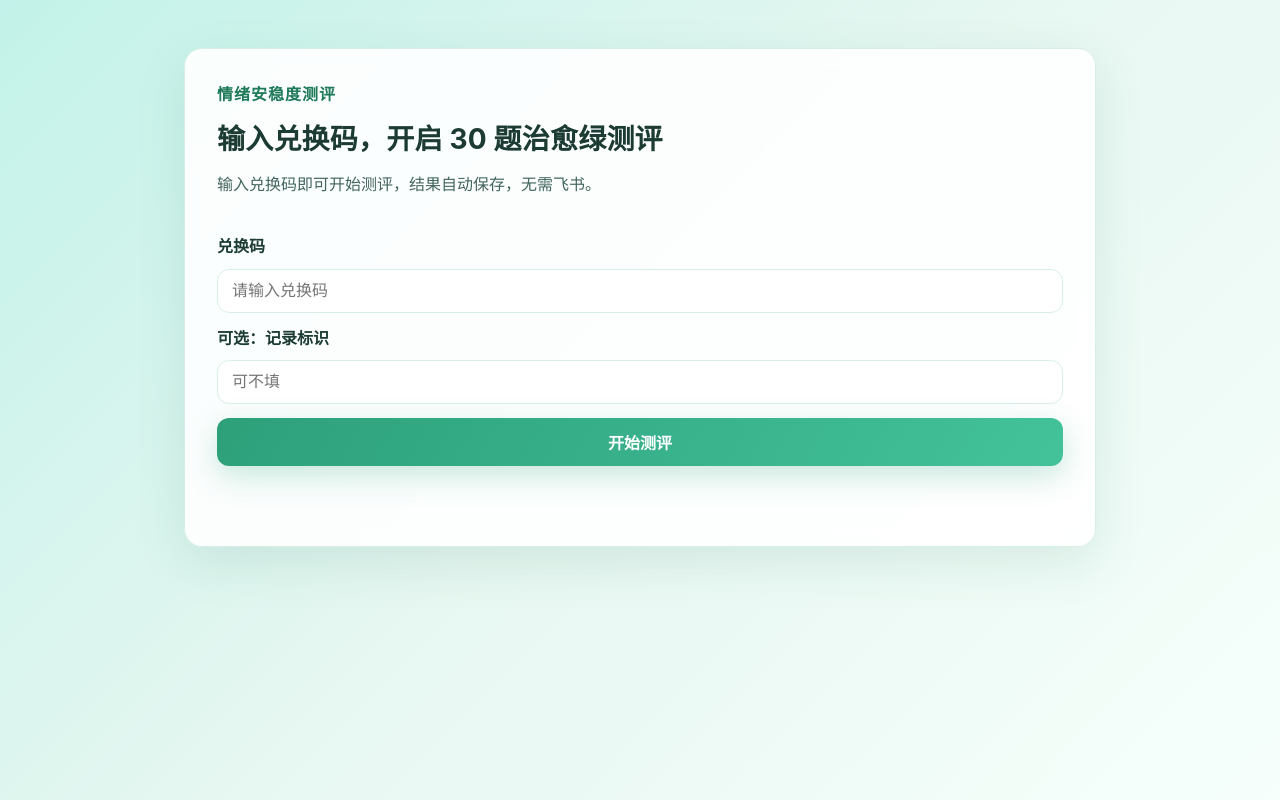
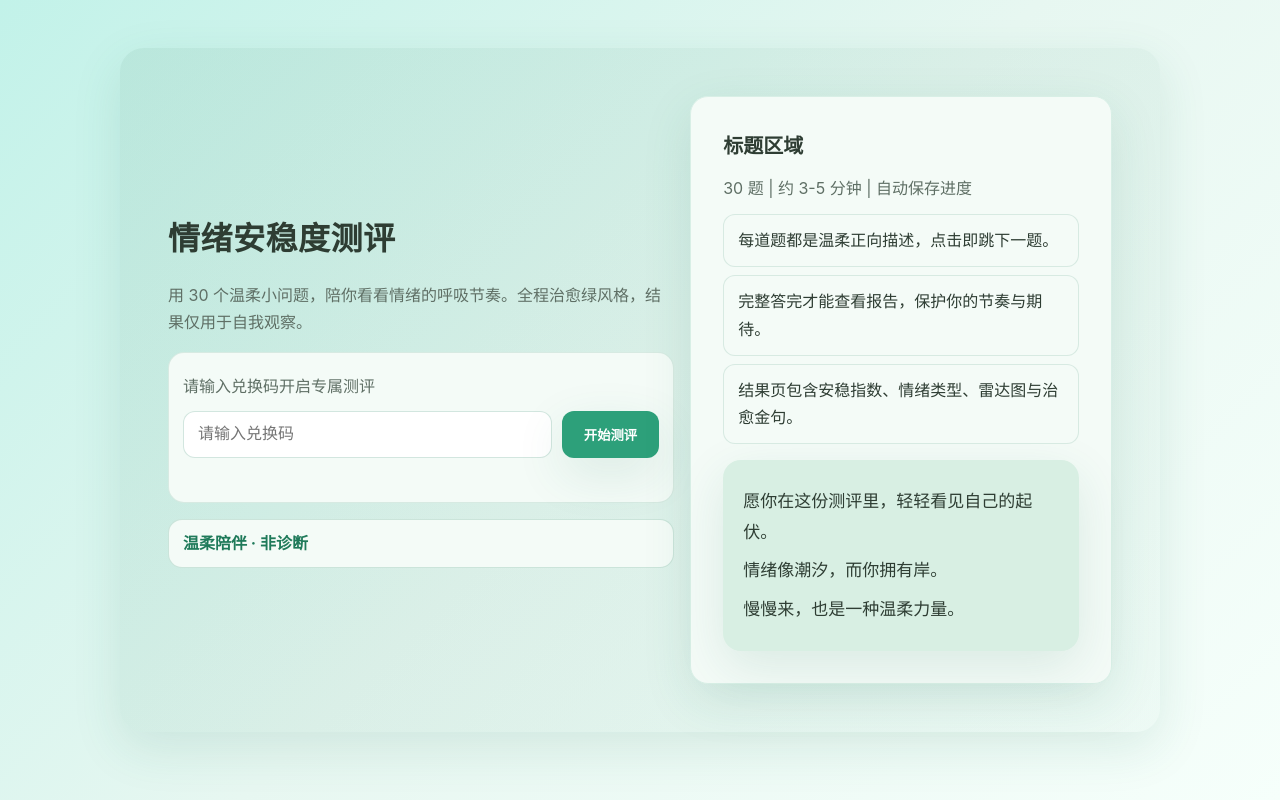
Before and after one commit to mento-lin/codex-demo, a plain HTML site: page emotion_test/index.html in a window 1280 px wide. Drawn offline with Linux system fonts and the light colour scheme.

Commit message:
Update index.html

```diff
--- a/emotion_test/index.html
+++ b/emotion_test/index.html
@@ -1,34 +1,45 @@
 <!DOCTYPE html>
 <html lang="zh-CN">
 <head>
-  <meta charset="UTF-8" />
-  <meta name="viewport" content="width=device-width, initial-scale=1.0" />
-  <title>情绪安稳度测评｜兑换入口</title>
-  <link rel="stylesheet" href="style.css" />
+  <meta charset="UTF-8">
+  <meta name="viewport" content="width=device-width, initial-scale=1.0">
+  <title>情绪安稳度测评｜治愈风</title>
+  <link rel="stylesheet" href="style.css">
 </head>
-<body data-page="redeem">
-  <main class="page">
-    <section class="card hero-card">
-      <div class="hero-copy">
-        <p class="eyebrow">情绪安稳度测评</p>
-        <h1 class="title">输入兑换码，开启 30 题治愈绿测评</h1>
-        <p class="subtitle">输入兑换码即可开始测评，结果自动保存，无需飞书。</p>
+<body>
+  <main>
+    <header class="hero">
+      <div class="grid">
+        <h1 class="hero-title">情绪安稳度测评</h1>
+        <p class="hero-subtitle">用 30 个温柔小问题，陪你看看情绪的呼吸节奏。全程治愈绿风格，结果仅用于自我观察。</p>
+        <div class="redeem-box">
+          <label for="redeemInput" class="meta-line">请输入兑换码开启专属测评</label>
+          <div class="redeem-row">
+            <input id="redeemInput" type="text" placeholder="请输入兑换码" aria-label="兑换码" />
+            <button id="redeemBtn" class="btn-primary">开始测评</button>
+          </div>
+          <p id="redeemMessage" class="redeem-message" aria-live="polite"></p>
+        </div>
+        <div class="grid" style="gap: 10px;">
+          <div class="type-pill">温柔陪伴 · 非诊断</div>
+        </div>
       </div>
-
-      <div class="form-area" role="form">
-        <label class="label" for="redeem-code">兑换码</label>
-        <input id="redeem-code" type="text" placeholder="请输入兑换码" />
-
-        <label class="label" for="order-id">可选：记录标识</label>
-        <input id="order-id" type="text" placeholder="可不填" />
-
-        <button id="redeem-submit" class="btn primary">开始测评</button>
-
-        <p id="redeem-message" class="status"></p>
+      <div class="card" style="background:#f4fbf7;">
+        <h3 class="section-title">标题区域</h3>
+        <p class="meta-line">30 题 | 约 3-5 分钟 | 自动保存进度</p>
+        <ul class="feature-list">
+          <li>每道题都是温柔正向描述，点击即跳下一题。</li>
+          <li>完整答完才能查看报告，保护你的节奏与期待。</li>
+          <li>结果页包含安稳指数、情绪类型、雷达图与治愈金句。</li>
+        </ul>
+        <div id="healing-quote-block" style="margin-top:16px;">
+          <p>愿你在这份测评里，轻轻看见自己的起伏。</p>
+          <p>情绪像潮汐，而你拥有岸。</p>
+          <p>慢慢来，也是一种温柔力量。</p>
+        </div>
       </div>
-    </section>
+    </header>
   </main>
-
   <script src="script.js"></script>
 </body>
 </html>
```
